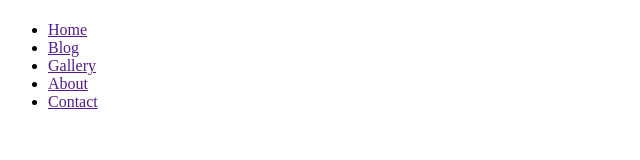
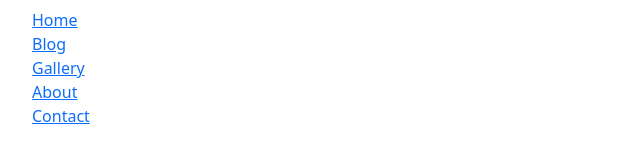
Before and after one commit to cyouying/web2023, a plain HTML site: page task two.html in a window 1280 px wide. Shown: the whole page, without its empty margins (0-640 px from the left). Drawn offline with Linux system fonts and the light colour scheme.

Commit message:
task two

```diff
--- a/task two.html
+++ b/task two.html
@@ -6,6 +6,13 @@
     <meta http-equiv="X-UA-Compatible" content="IE=edge">
     <meta name="viewport" content="width=device-width, initial-scale=1.0">
     <title>task two</title>
+    <style type = "text/css">
+        li{
+            list-style:none;
+        }
+    </style>
+    <link href="bootstrap.min.css" rel="stylesheet">
+    <script src="bootstrap.bundle.min.js"></script>
 </head>
 
 <body>
@@ -15,13 +22,14 @@
             <h2></h2>
         </div>
         <div id="manu">
-            <ul>
+            <ul style= "list-style:none" >
                 <li><a href="">Home</a></li>
                 <li><a href="">Blog</a></li>
                 <li><a href="">Gallery</a></li>
                 <li><a href="">About</a></li>
                 <li><a href="">Contact</a></li>
             </ul>
+
         </div>
     </div>
 
```
